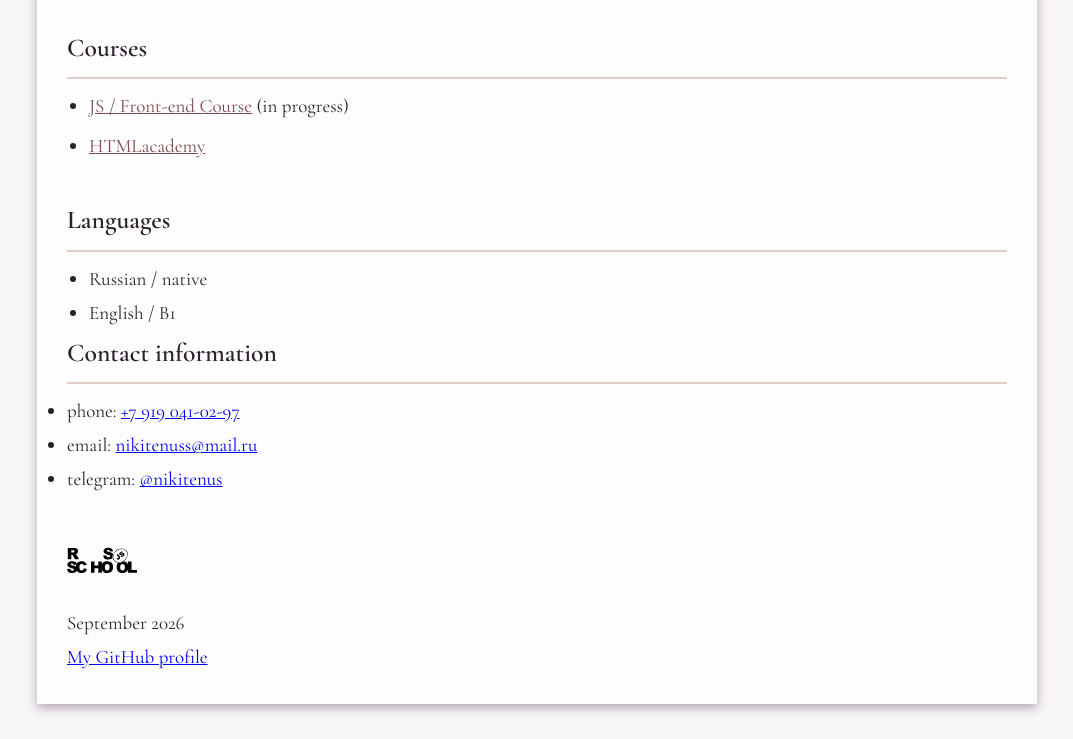
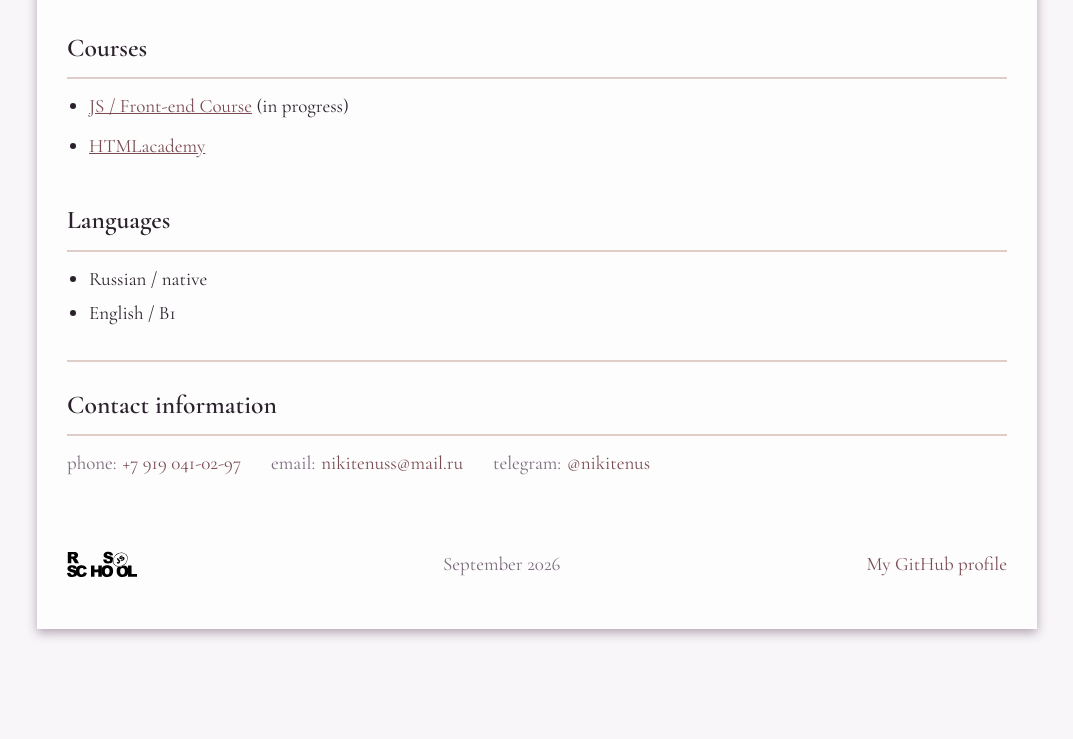
Before and after one commit to nikitenus/rsschool-cv, a plain HTML site: page index.html in a window 1280 px wide. Shown: the part 975-1714 px from the top of the page, without its empty margins (103-1176 px from the left). After the commit the page ends 1639 px from the top, so only its background shows below. Drawn offline with nearby package versions, Linux system fonts and the light colour scheme.

Commit message:
style: add contacts and footer styles

```diff
--- a/css/style.css
+++ b/css/style.css
@@ -111,3 +111,65 @@
   font-size: 0.95rem;
   line-height: 1.5;
 }
+
+.contacts {
+  padding-bottom: 20px;
+}
+
+.contacts__items {
+  display: flex;
+  flex-wrap: wrap;
+  gap: 8px 30px;
+  list-style: none;
+}
+
+.contacts__item {
+  display: flex;
+  align-items: baseline;
+  gap: 6px;
+}
+
+.contacts__label {
+  color: #7a6b7b;
+}
+
+.contacts__link {
+  color: #7a4b52;
+  text-decoration: none;
+  border-bottom: 1px solid transparent;
+}
+
+.contacts__link:hover {
+  border-bottom-color: currentColor;
+}
+
+.footer {
+  margin-top: 30px;
+  padding-top: 20px;
+  border-top: 2px solid #dfcdc7;
+}
+
+.footer__meta {
+  display: flex;
+  align-items: center;
+  justify-content: space-between;
+  gap: 15px;
+}
+
+.footer__logo img {
+  display: block;
+}
+
+.footer__date {
+  color: #7a6b7b;
+}
+
+.footer__link {
+  color: #7a4b52;
+  text-decoration: none;
+  border-bottom: 1px solid transparent;
+}
+
+.footer__link:hover {
+  border-bottom-color: currentColor;
+}
```
